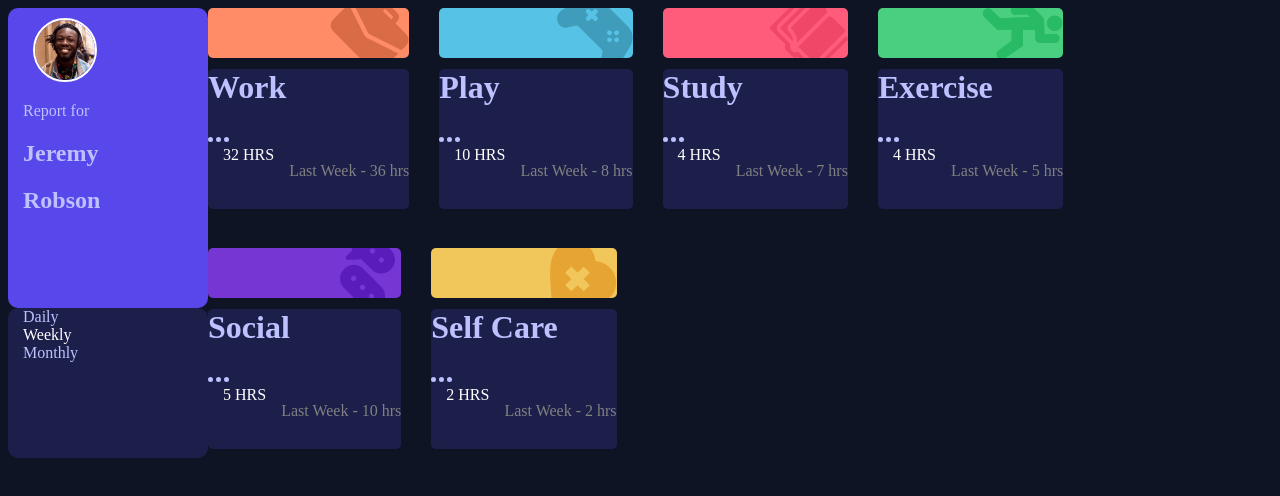
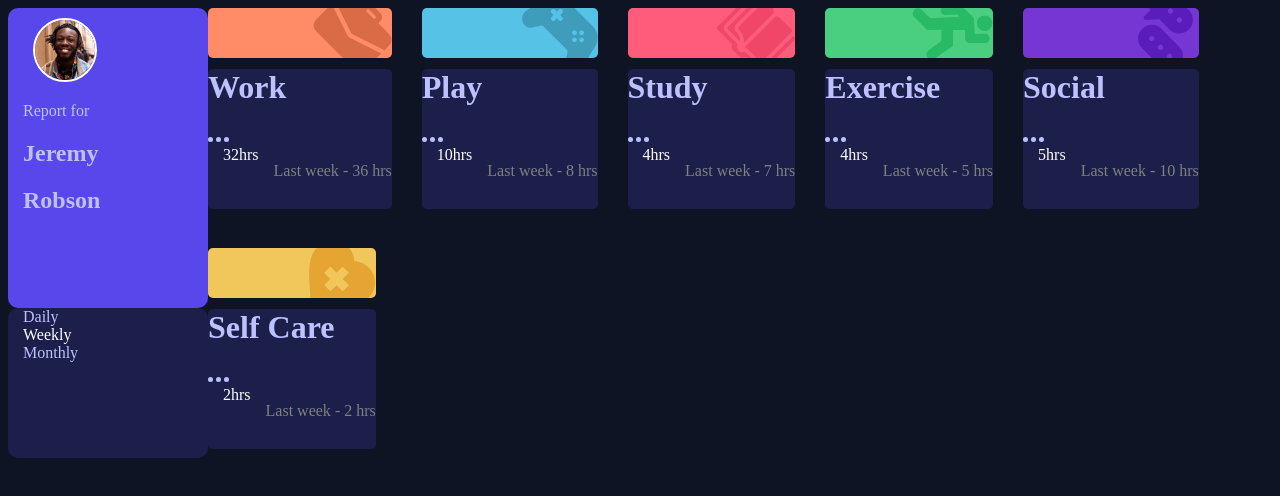
Before and after one commit to KLaNyange/dashboard_correction, a React (Vite) app: page / in a window 1280 px wide. Shown: the top 496 px of the page. Built offline with nearby package versions, Linux system fonts and the light colour scheme.

Commit message:
le style des 'boutons' petite optimisation du code attention toujours des bugs de css

```diff
--- a/src/App.jsx
+++ b/src/App.jsx
@@ -22,15 +22,20 @@ function App() {
     setTime('monthly')
   }
 
+  // Grace à cette fonction je ne dois plus utiliser les 3 fonctions daily, weekly et monthly
+  const changeTime = (e) =>{
+    setTime(e.target.innerText.toLowerCase())
+  }
+
   return (
     <>
       <div className='d-flex'>
-        <SideBar daily={daily} weekly={weekly} monthly={monthly}  time={time} />
+        <SideBar daily={daily} weekly={weekly} monthly={monthly} changeTime={changeTime}  time={time} />
         <div className='wrap'>
         {
           data.map((data, index)=>(
             <div key={index}>
-              <Card data={data} current={data.timeframes[time].current} previous={data.timeframes[time].previous} />
+              <Card data={data} current={data.timeframes[time].current} previous={data.timeframes[time].previous} time={time}  />
             </div>
           ))
         }
--- a/src/components/Card/Card.jsx
+++ b/src/components/Card/Card.jsx
@@ -2,7 +2,16 @@ import './Card.css'
 import petitsPoints from '../../assets/images/icon-ellipsis.svg'
 
 function Card (props){
-    console.log(props.current);
+    console.log(props.time);
+
+    let timing
+    if (props.time === 'daily') {
+        timing = 'Yesterday'
+    }else if (props.time === 'weekly') {
+        timing = 'Last week'
+    }else{
+        timing = 'Last month'
+    }
 
     return(
         <div className="card">
@@ -14,8 +23,8 @@ function Card (props){
                 <img src={petitsPoints} alt="" />
                 <div>
                     <div className="d-flex">
-                        <p className="info"> {props.current}  HRS</p>
-                        <p className="colors">Last Week - {props.previous} hrs</p>
+                        <p className="info"> {props.current}{props.current>1 ? 'hrs' : 'hr'}  </p>
+                        <p className="colors">{timing} - {props.previous} {props.current>1 ? 'hrs' : 'hr'} </p>
                     </div>
                 </div>
             </div>
--- a/src/components/SideBar/SideBar.jsx
+++ b/src/components/SideBar/SideBar.jsx
@@ -18,9 +18,12 @@ function SideBar(props) {
                 </div>
                 <div className="mini">
                     <div className="margin-left">
-                        <p className={props.time === 'daily' ? 'active' : ''} onClick={props.daily}>Daily</p>
+                        <p className={props.time === 'daily' ? 'active' : ''} onClick={props.changeTime}>Daily</p>
+                        <p className={props.time === 'weekly' ? 'active' : ''} onClick={props.changeTime}>Weekly</p>
+                        <p className={props.time === 'monthly' ? 'active' : ''} onClick={props.changeTime}>Monthly</p>
+                        {/* <p className={props.time === 'daily' ? 'active' : ''} onClick={props.daily}>Daily</p>
                         <p className={props.time === 'weekly' ? 'active' : ''} onClick={props.weekly}>Weekly</p>
-                        <p className={props.time === 'monthly' ? 'active' : ''} onClick={props.monthly}>Monthly</p>
+                        <p className={props.time === 'monthly' ? 'active' : ''} onClick={props.monthly}>Monthly</p> */}
                     </div>
                 </div>
             </div>
```
